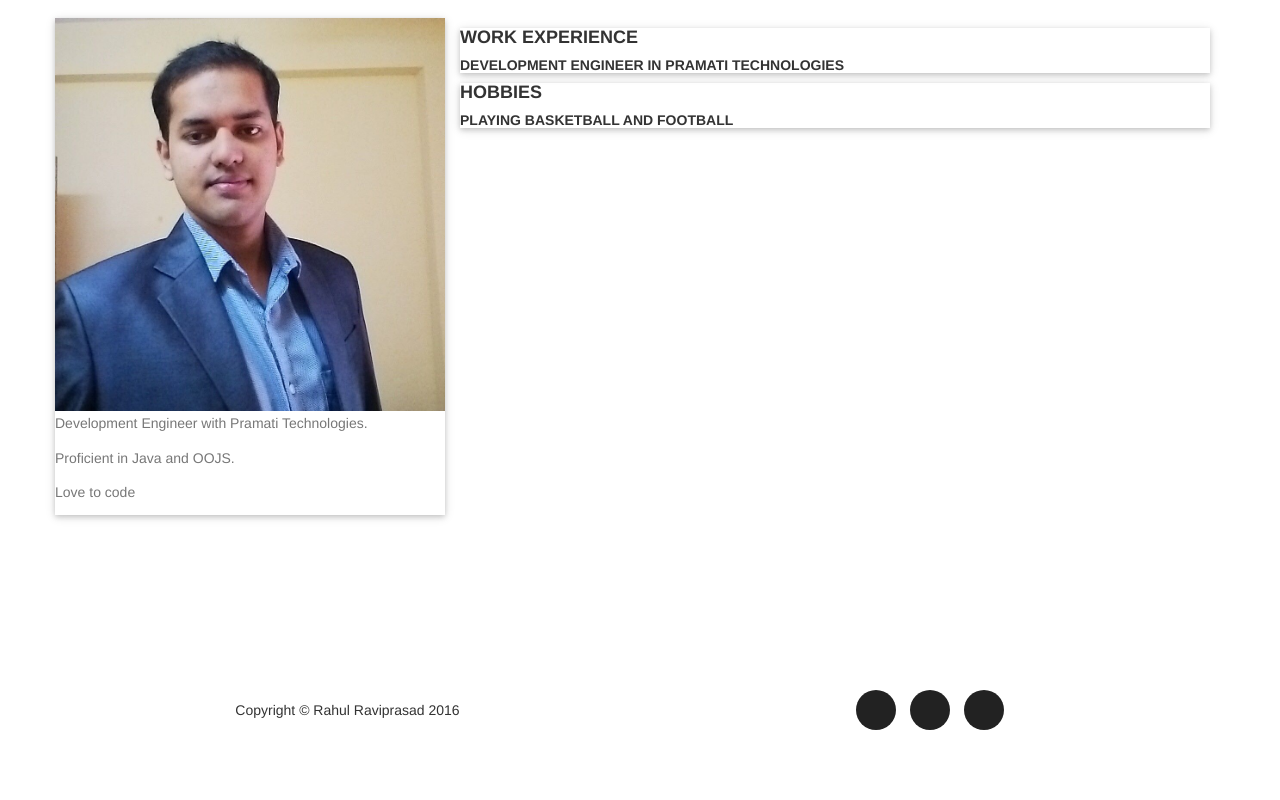
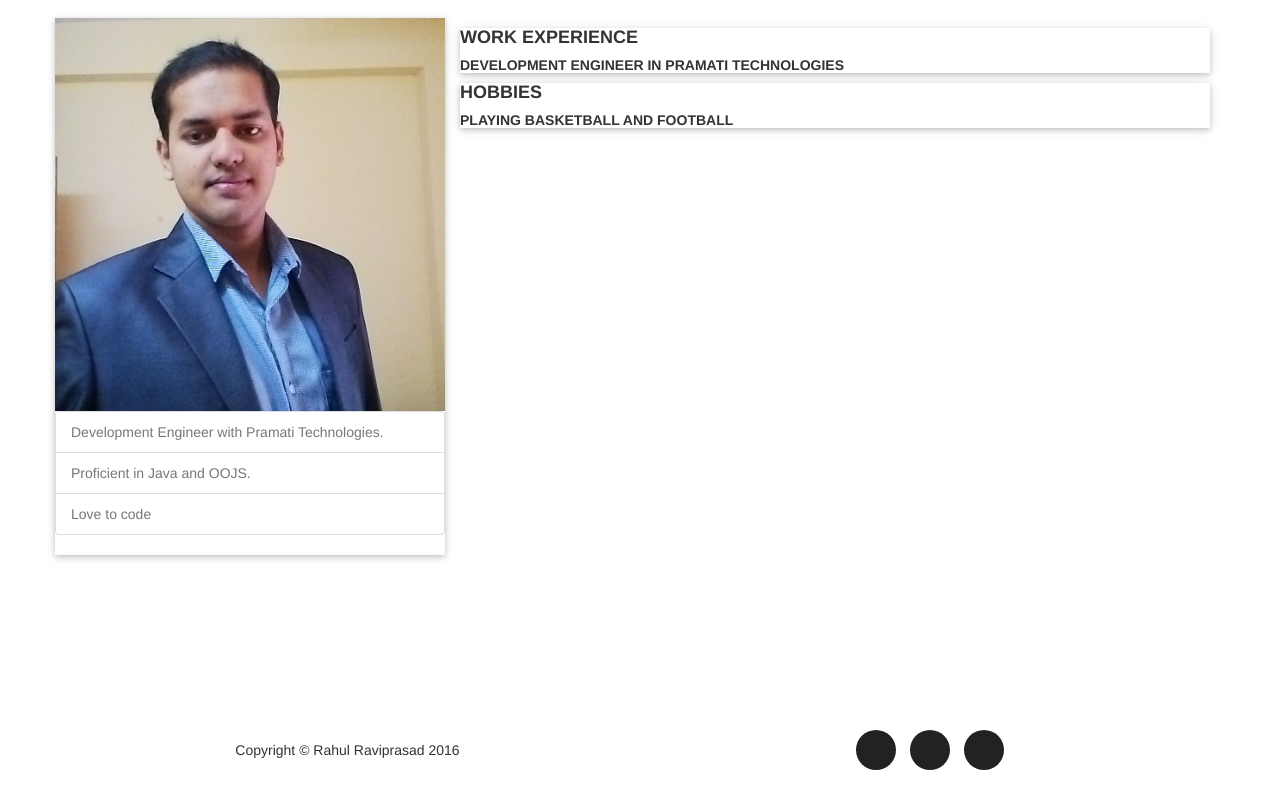
Before and after one commit to Rahul-Raviprasad/personal-website, a website: page index.html in a window 1280 px wide. Shown: the part 941-1741 px from the top of the page. Before the commit the page ends 1701 px from the top, so only its background shows below. Drawn offline with nearby package versions, Linux system fonts and the light colour scheme.

Commit message:
replaced the info section divs with list groups

```diff
--- a/index.html
+++ b/index.html
@@ -94,11 +94,11 @@
                 <div class="">
                     <div class="row">
                         <div class="col-md-12 col-sm-12" data-wow-delay="0.1s" style="visibility: visible; animation-delay: 0.1s; animation-name: fadeIn;"> <!-- text -->
-                            <div class="section-item-details">
-                                <p class="text-muted">Development Engineer with Pramati Technologies.</p>
-                                <p class="text-muted">Proficient in Java and OOJS.</p>
-                                <p class="text-muted">Love to code</p>
-                            </div>
+                          <ul class="list-group">
+                            <li class="list-group-item text-muted">Development Engineer with Pramati Technologies.</li>
+                            <li class="list-group-item text-muted">Proficient in Java and OOJS.</li>
+                            <li class="list-group-item text-muted">Love to code</li>
+                          </ul>
                         </div>
                     </div>
                 </div>
```
